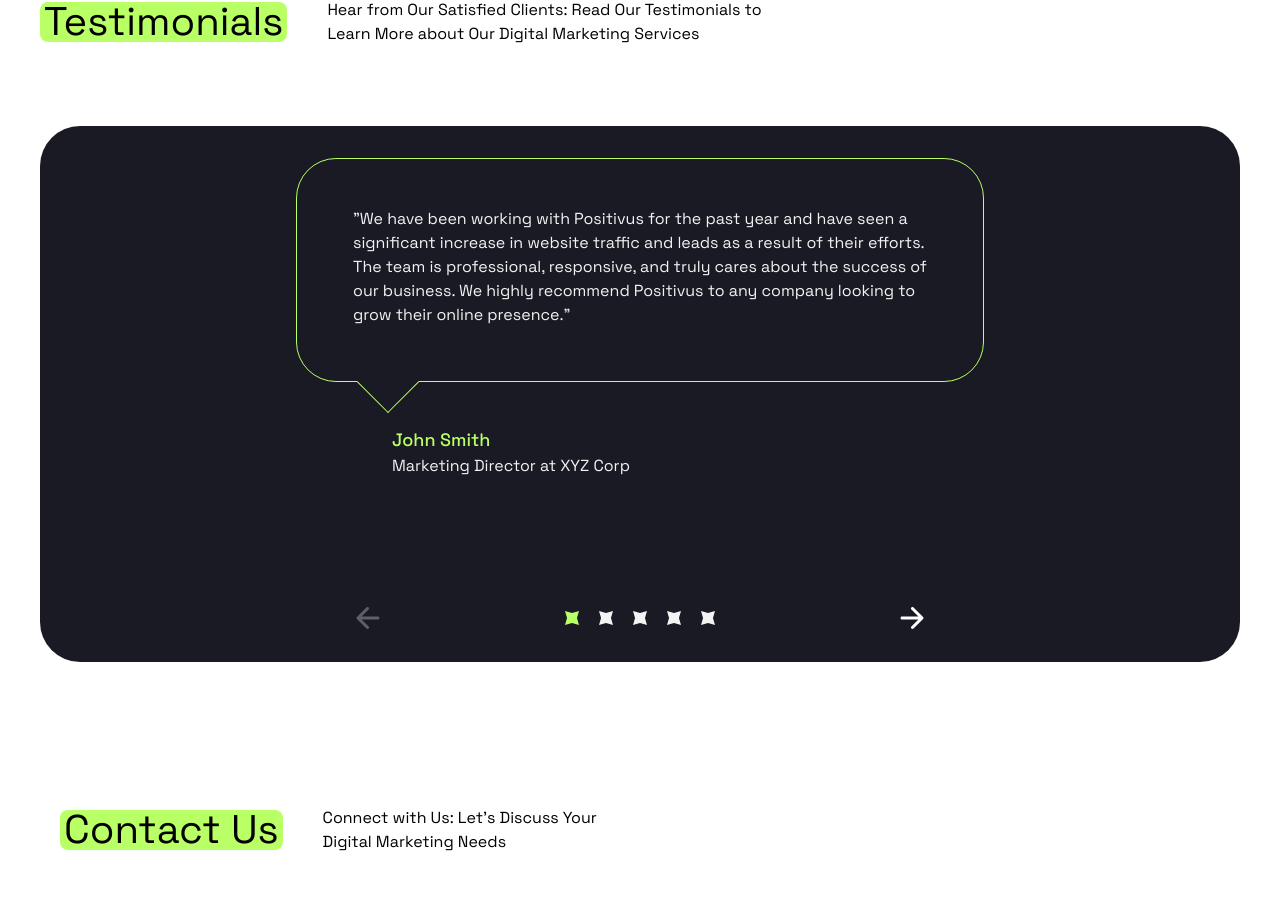
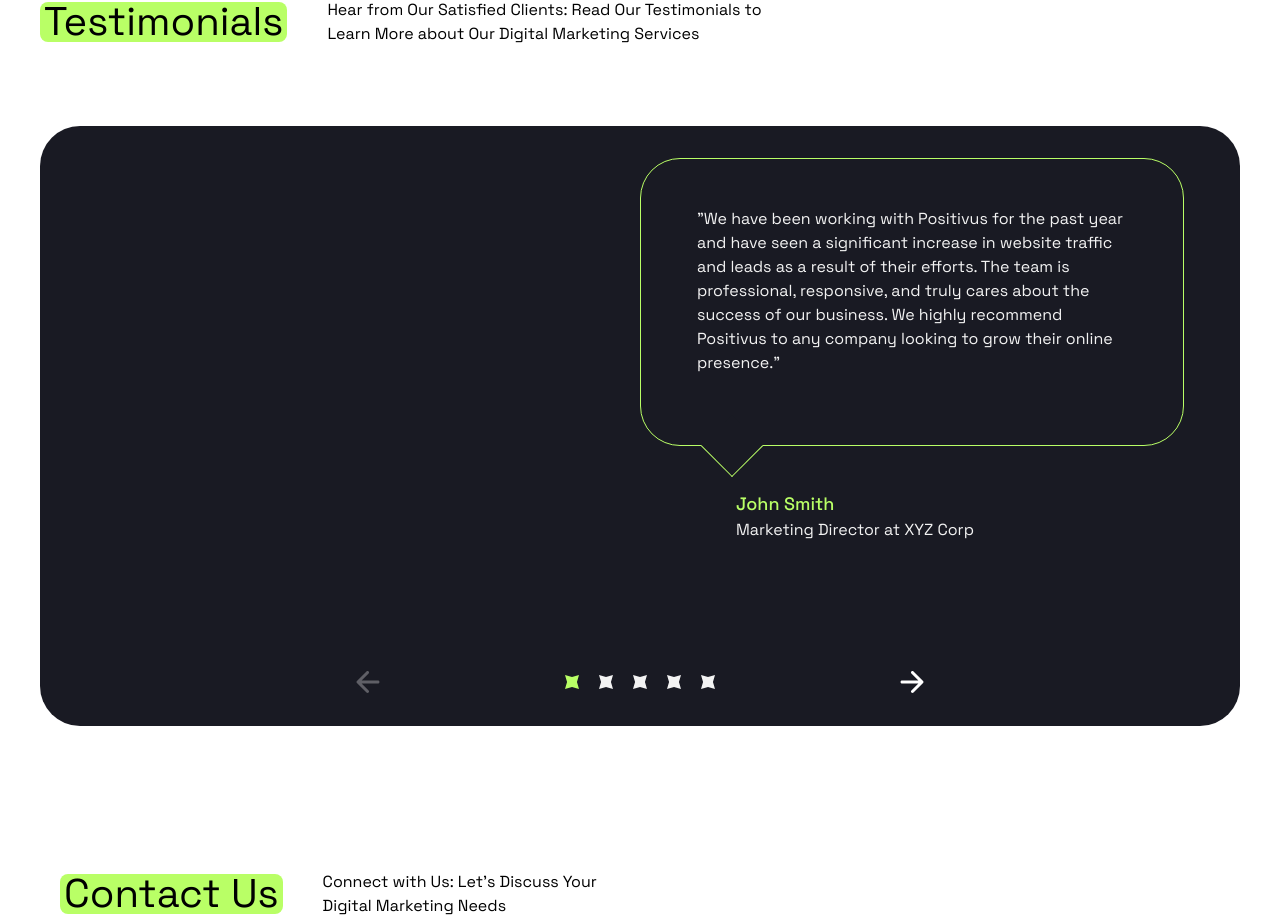
Before and after one commit to Chamara-Wijepala/positivus, a React (Vite) app: page / in a window 1280 px wide. Shown: the part 5459-6382 px from the top of the page. Built offline with nearby package versions, Linux system fonts and the light colour scheme.

Commit message:
Update carousel in testimonials section

```diff
--- a/src/components/TestimonialsSection.jsx
+++ b/src/components/TestimonialsSection.jsx
@@ -1,4 +1,4 @@
-import { useState } from 'react';
+import { useState, useEffect, useRef } from 'react';
 import clsx from 'clsx';
 import Container from './Container';
 import ArrowLeft from '../assets/icons/arrow-left.svg?react';
@@ -45,6 +45,11 @@ const testimonials = [
 
 export default function TestimonialsSection() {
 	const [itemIndex, setItemIndex] = useState(0);
+	const [carouselWidth, setCarouselWidth] = useState(0);
+	const [carouselItemWidth, setCarouselItemWidth] = useState(0);
+	const carouselRef = useRef(null);
+	const carouselItemRef = useRef(null);
+	const viewportWidth = useWindowWidth();
 
 	function next() {
 		if (itemIndex === testimonials.length - 1) return;
@@ -54,6 +59,22 @@ export default function TestimonialsSection() {
 		if (itemIndex === 0) return;
 		setItemIndex(itemIndex - 1);
 	}
+
+	useEffect(() => {
+		function handleResize() {
+			if (carouselRef.current) {
+				setCarouselWidth(carouselRef.current.offsetWidth);
+			}
+			if (carouselItemRef.current) {
+				setCarouselItemWidth(carouselItemRef.current.offsetWidth);
+			}
+		}
+
+		handleResize();
+		window.addEventListener('resize', handleResize);
+
+		return () => window.removeEventListener('resize', handleResize);
+	}, []);
 
 	return (
 		<section className="my-16 md:my-32">
@@ -68,20 +89,37 @@ export default function TestimonialsSection() {
 					</p>
 				</div>
 
-				<div className="bg-brand-dark-900 text-brand-gray-200 rounded-[2.5rem] py-8 overflow-hidden">
+				{/* carousel */}
+				<div
+					ref={carouselRef}
+					className="bg-brand-dark-900 text-brand-gray-200 rounded-[2.5rem] py-8 overflow-hidden"
+				>
+					{/* track */}
 					<div
 						// This doesn't work in tailwind.
 						style={{
-							transform: `translateX(calc(-100% * ${itemIndex}))`,
+							// Carousel sliding functionality
+							transform:
+								viewportWidth >= 1024 // tailwind lg breakpoint
+									? `translateX(calc(-640px * ${itemIndex}))`
+									: `translateX(calc(-${carouselWidth}px * ${itemIndex}))`,
+							// Add inline margin to track to center item at large screen sizes
+							marginInline:
+								viewportWidth >= 1024
+									? `${(carouselWidth - carouselItemWidth) / 2}px`
+									: '0px',
 						}}
-						className={`flex transition-transform duration-300`}
+						className="flex transition-transform duration-300 w-max"
 					>
-						{testimonials.map((testimonial) => (
+						{testimonials.map((testimonial, index) => (
+							// item
 							<div
 								key={testimonial.key}
-								className="flex-shrink-0 w-full px-8 md:px-32 lg:px-64"
+								ref={index === 0 ? carouselItemRef : null} // only add to first item
+								style={{ width: `${carouselWidth}px` }}
+								className="flex-shrink-0 lg:max-w-[640px] px-8 md:px-32 lg:px-12"
 							>
-								<div className="border-[1px] border-brand-green-300 p-8 md:px-14 md:py-12 rounded-[2.5rem] min-h-56">
+								<div className="border-[1px] border-brand-green-300 p-8 md:px-14 md:py-12 rounded-[2.5rem] min-h-72">
 									<p className="z-10">{testimonial.description}</p>
 								</div>
 
@@ -100,6 +138,7 @@ export default function TestimonialsSection() {
 						))}
 					</div>
 
+					{/* navigation */}
 					<div className="flex justify-center mt-16 md:mt-32 px-8">
 						<div className="flex justify-between md:max-w-[50%] flex-grow">
 							<button
@@ -139,3 +178,21 @@ export default function TestimonialsSection() {
 		</section>
 	);
 }
+
+const useWindowWidth = () => {
+	const [width, setWidth] = useState(window.innerWidth);
+
+	useEffect(() => {
+		const handleResize = () => {
+			setWidth(window.innerWidth);
+		};
+
+		window.addEventListener('resize', handleResize);
+
+		return () => {
+			window.removeEventListener('resize', handleResize);
+		};
+	}, []);
+
+	return width;
+};
```
